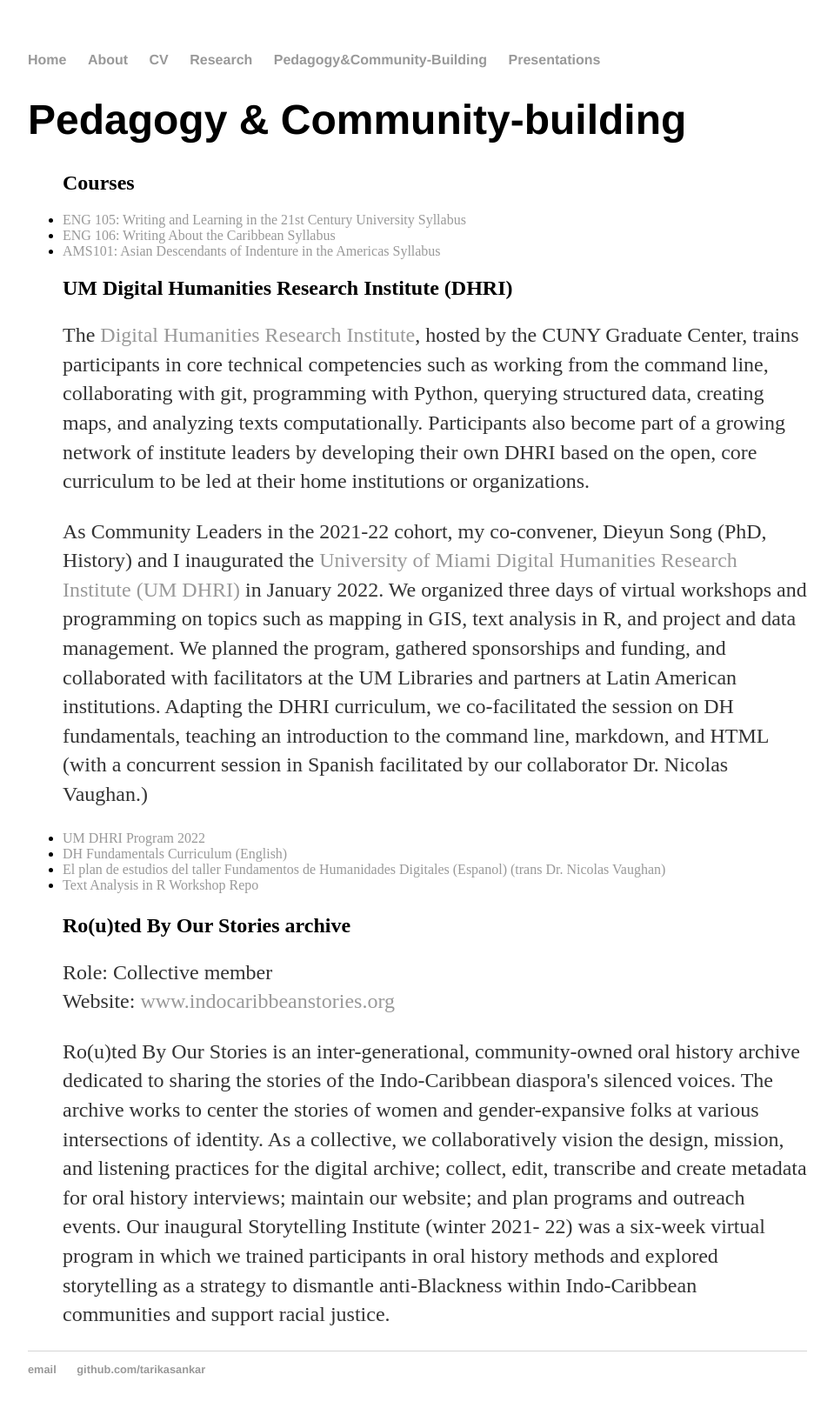
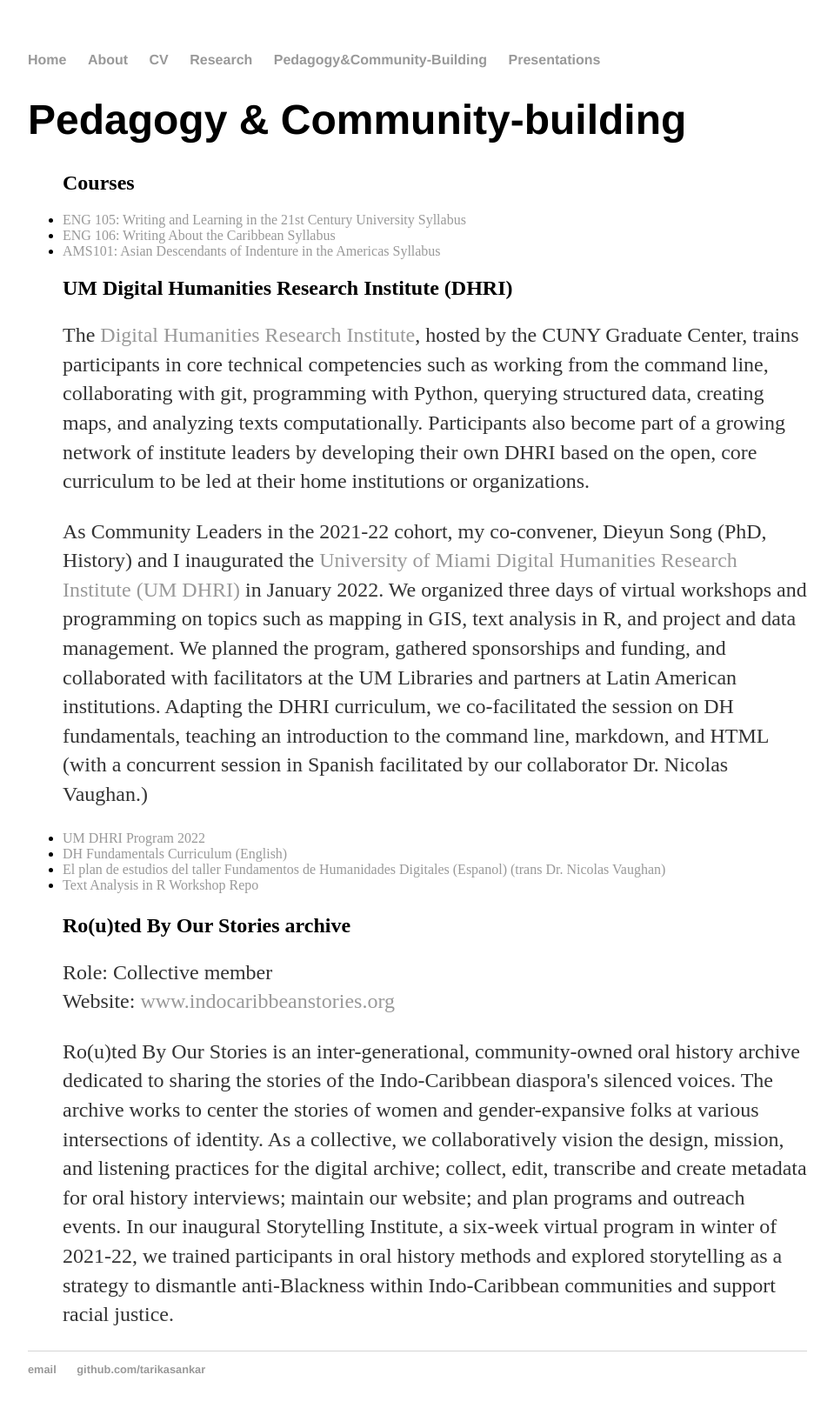
Before and after one commit to tarikasankar/tarikasankar.github.io, a Jekyll site: the page built from pedagogy&community-building/index.html, in a window 1280 px wide. Shown: the whole page at 87% size, without its empty margins (160-1119 px from the left). Built offline with Jekyll 4.4.1, drawn with Linux system fonts in a browser that asks for light colours.

Commit message:
Update index.html
style edits to RBoS description

```diff
--- a/pedagogy&community-building/index.html
+++ b/pedagogy&community-building/index.html
@@ -30,7 +30,7 @@ title: Pedagogy & Community-building
 		<p> Role: Collective member <br>
 		Website: <a href="http://www.indocaribbeanstories.org/">www.indocaribbeanstories.org</a> </p>
 		<p>
-		Ro(u)ted By Our Stories is an inter-generational, community-owned oral history archive dedicated to sharing the stories of the Indo-Caribbean 			diaspora's silenced voices. The archive works to center the stories of women and gender-expansive folks at various intersections of identity. As a 		   collective, we collaboratively vision the design, mission, and listening practices for the digital archive; collect, edit, transcribe and create 			metadata for oral history interviews; maintain our website; and plan programs and outreach events. Our inaugural Storytelling Institute (winter 2021-		     22) was a six-week virtual program in which we trained participants in oral history methods and explored storytelling as a strategy to dismantle
+		Ro(u)ted By Our Stories is an inter-generational, community-owned oral history archive dedicated to sharing the stories of the Indo-Caribbean 			diaspora's silenced voices. The archive works to center the stories of women and gender-expansive folks at various intersections of identity. As a 		   collective, we collaboratively vision the design, mission, and listening practices for the digital archive; collect, edit, transcribe and create 			metadata for oral history interviews; maintain our website; and plan programs and outreach events. In our inaugural Storytelling Institute, a six-week 		       virtual program in winter of 2021-22, we trained participants in oral history methods and explored storytelling as a strategy to dismantle
 		anti-Blackness within Indo-Caribbean communities and support racial justice.
 		</p>
 
```
